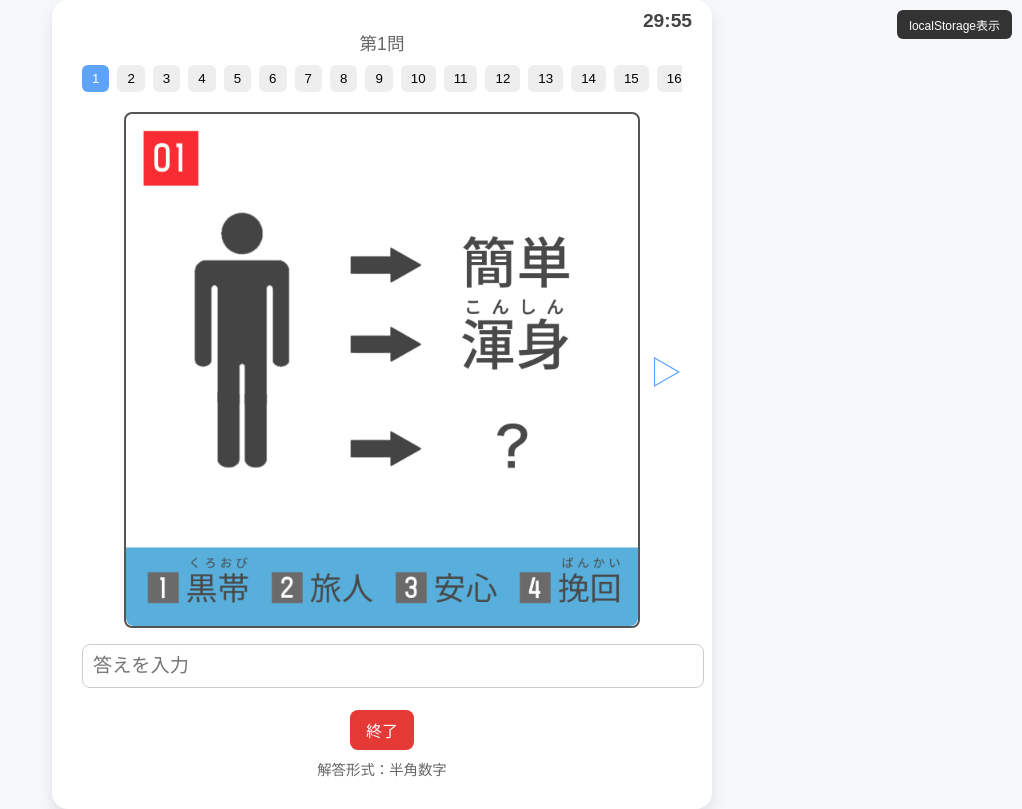
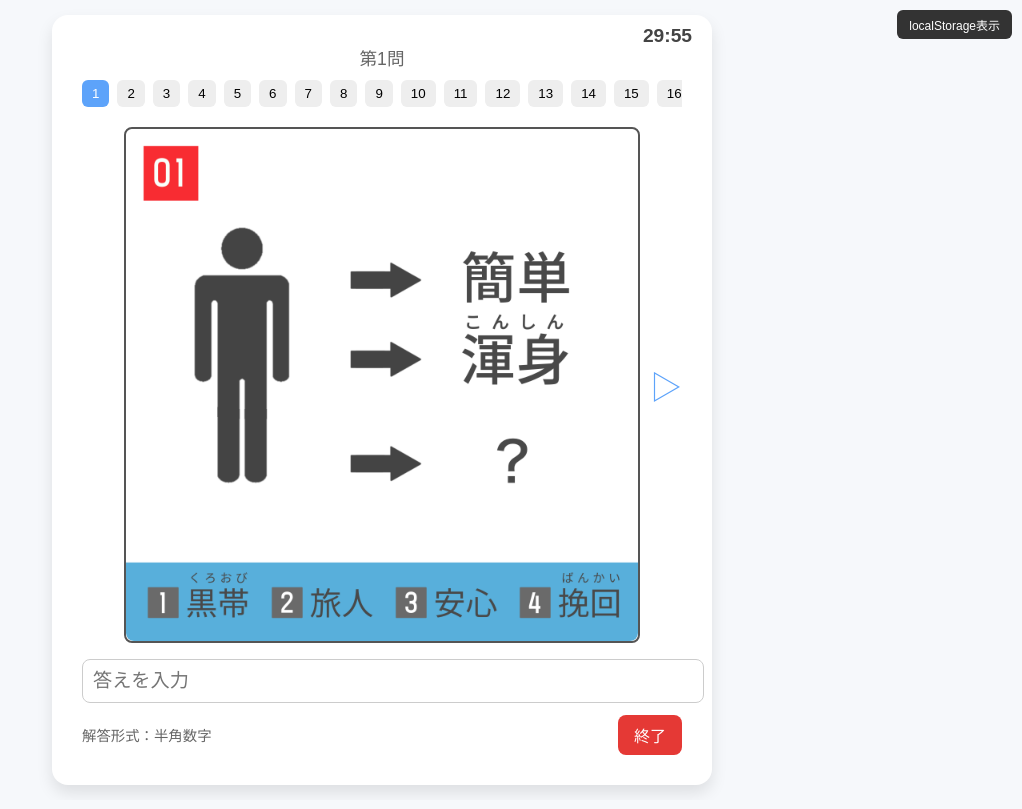
Before and after one commit to matcha20070516/mytestplaydate, a plain HTML site: page exproblem_set1.html in a window 1280 px wide. Shown: the whole page, without its empty margins (258-1280 px from the left). Drawn offline with Linux system fonts and the light colour scheme.

Commit message:
Update exproblem_set1.html

```diff
--- a/exproblem_set1.html
+++ b/exproblem_set1.html
@@ -1,4 +1,3 @@
-
 <!DOCTYPE html>
 <html lang="ja">
 <head>
@@ -254,11 +253,11 @@
         border-radius: 8px;
       "/>
 
-      <div class="submit-area" style="margin-top: 12px;">
-        <button id="submit-btn" class="submit-btn">終了</button>
-        <div class="format-hint">
+      <div class="submit-area" style="margin-top: 12px; display: flex; justify-content: space-between; align-items: center;">
+        <div class="format-hint" style="margin: 0;">
           解答形式：<span id="answer-format" style="font-weight: bold;">カタカナ</span>
         </div>
+        <button id="submit-btn" class="submit-btn" style="margin: 0;">終了</button>
       </div>
     </div>
   </div>
```
